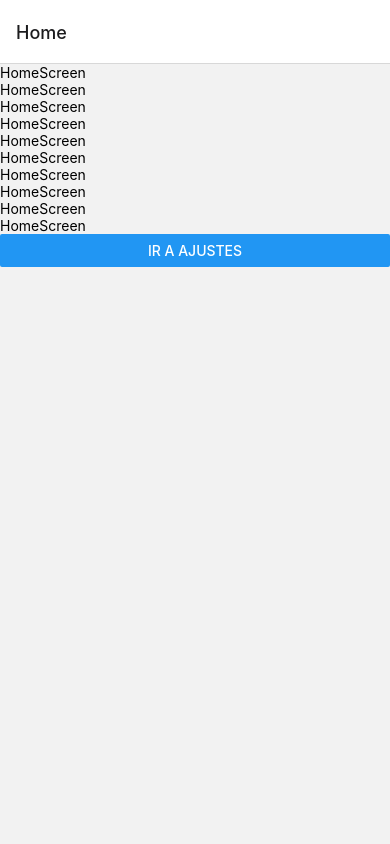
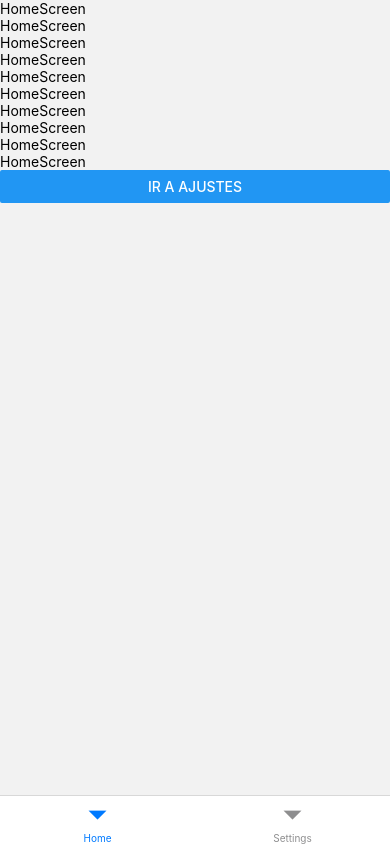
Before and after one commit to COANelmejor/curso-react-native-introduccion, a React Native app: screen / in a window 390 px wide. Built offline with nearby package versions, Linux system fonts and the light colour scheme.

Commit message:
Add NavigationTab and StatusBar to App.js

```diff
--- a/App.js
+++ b/App.js
@@ -1,13 +1,16 @@
-import { StyleSheet, Text, View } from 'react-native';
+import { StyleSheet, StatusBar } from 'react-native';
 import { NavigationContainer } from '@react-navigation/native';
 
 import NavigationStack from './src/navigation/NavigationStack';
-
+import NavigationTab from './src/navigation/NavigationTab';
 
 export default function App() {
   return (
+
     <NavigationContainer>
-      <NavigationStack />
+      <StatusBar style='auto' />
+      {/* <NavigationStack /> */}
+      <NavigationTab />
     </NavigationContainer>
   );
 }
```
